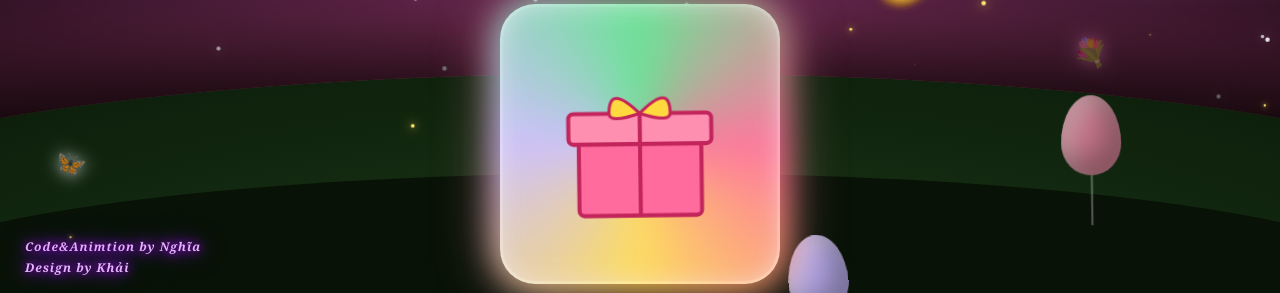
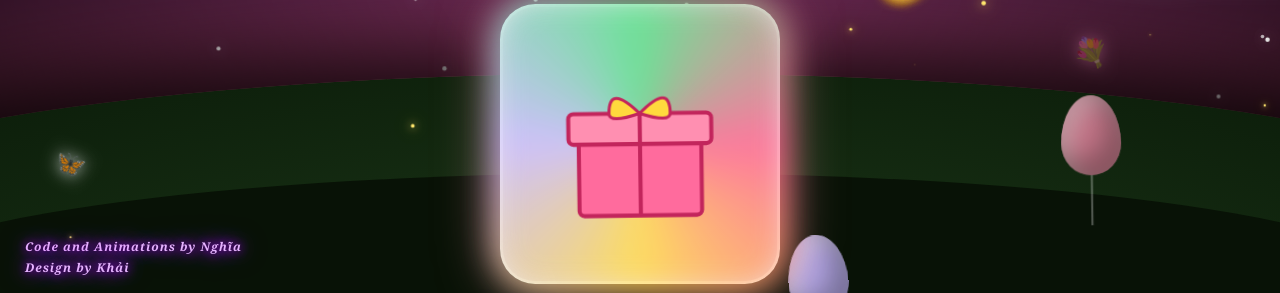
Before and after one commit to mingnghia020576-dev/20th11, a plain HTML site: page index.html in a window 1280 px wide. Shown: the part 507-800 px from the top of the page. Drawn offline with Linux system fonts and the light colour scheme.

Commit message:
Update index.html

```diff
--- a/index.html
+++ b/index.html
@@ -394,7 +394,7 @@
 
     <!-- ===== FOOTER 2 DÒNG, CHỮ NHỎ ===== -->
     <div class="signature">
-        Code&Animtion by Nghĩa<br>
+        Code and Animations by Nghĩa<br>
         Design by Khải
     </div>
 
```
